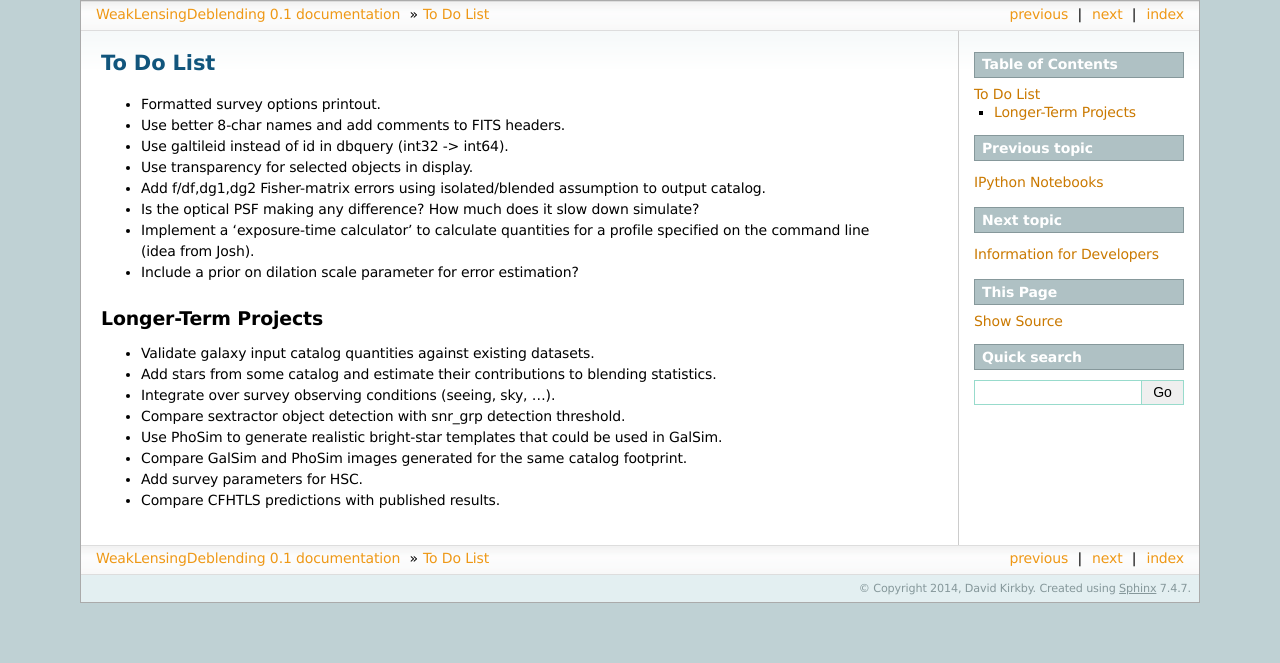
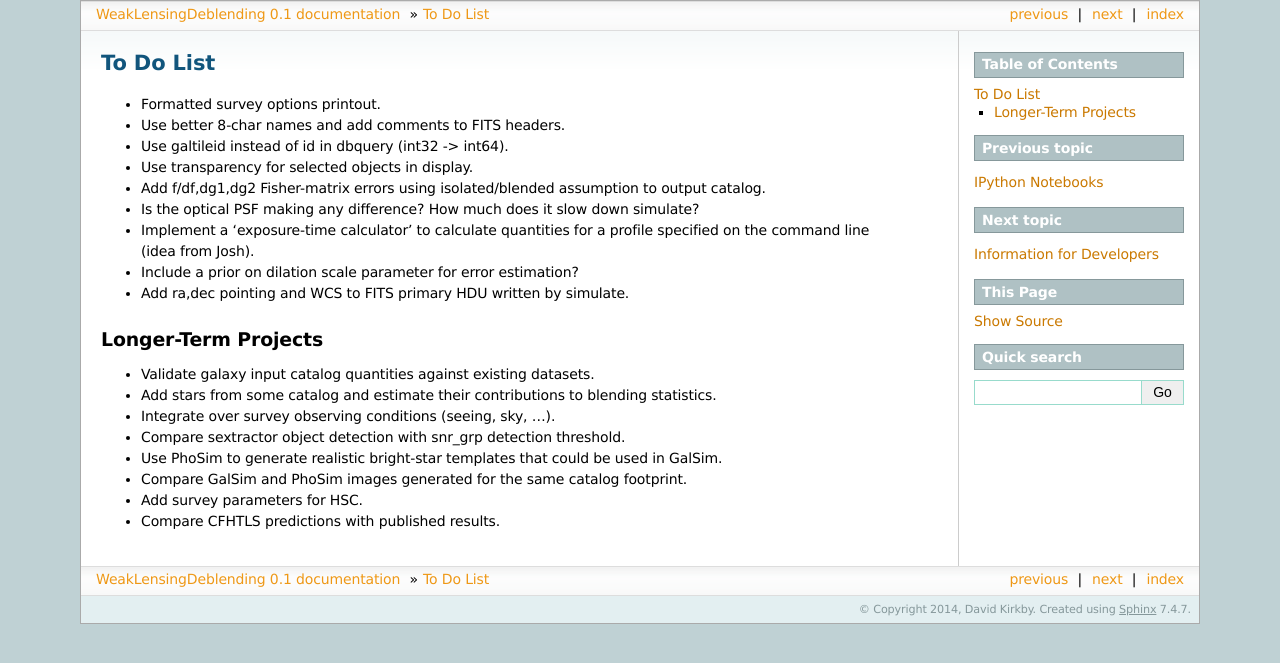
Before and after one commit to LSSTDESC/WeakLensingDeblending, a Sphinx documentation site: the page built from docs/todo.rst, in a window 1280 px wide. Shown: the top 663 px of the page. Built offline with Sphinx 7.4.7, drawn with Linux system fonts in a browser that asks for light colours.

Commit message:
TODO: Add wcs info to output FITS header

```diff
--- a/docs/todo.rst
+++ b/docs/todo.rst
@@ -9,6 +9,7 @@ To Do List
 * Is the optical PSF making any difference? How much does it slow down simulate?
 * Implement a 'exposure-time calculator' to calculate quantities for a profile specified on the command line (idea from Josh).
 * Include a prior on dilation scale parameter for error estimation?
+* Add ra,dec pointing and WCS to FITS primary HDU written by simulate.
 
 Longer-Term Projects
 --------------------
```
